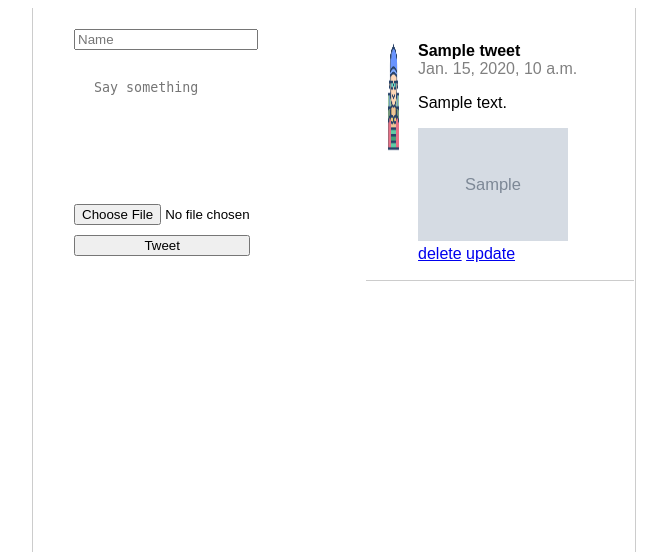
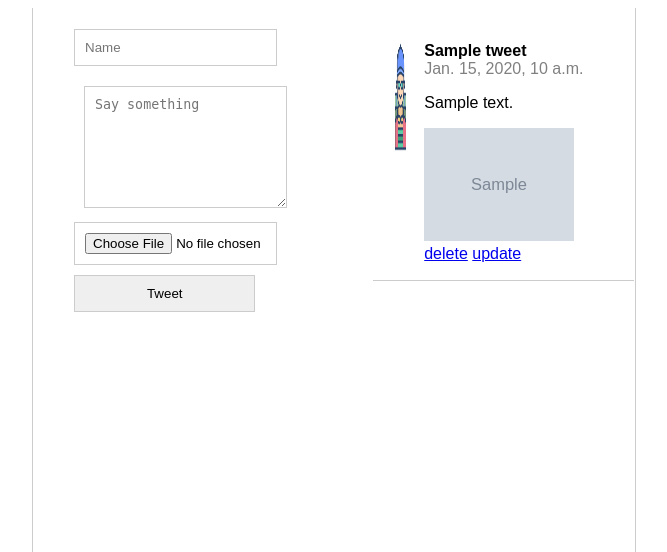
Before and after one commit to Soressa/Twitter_Clone, a Django app: template tweets/templates/tweets.html in a window 1280 px wide. Shown: the top 552 px of the page, without its empty margins (306-973 px from the left). Run offline with Django 3.2, Linux system fonts and the light colour scheme; the template is opened without the code that fills it: most values are stand-ins (such as "Sample title", 1, 10 or a date in 2020); grey boxes marked "Sample" are stand-in pictures.

Commit message:
added style.css

```diff
--- a/tweets/static/css/style.css
+++ b/tweets/static/css/style.css
@@ -31,16 +31,16 @@ tweet
 .tweet_form input {
     width: 70%;
     margin-bottom: 10px;
+    padding: 10px;
+    border: 1px solid #ccc;
 }
 
 .tweet_form textarea {
-    border: none;
-    width: 100%;
+    border: 1px solid #ccc;
+    width: 70%;
     height: 100px;
     margin: 10px;
     padding: 10px;
-    resize: none;
-    outline: none;
 }
 
 .tweets ul {
```
